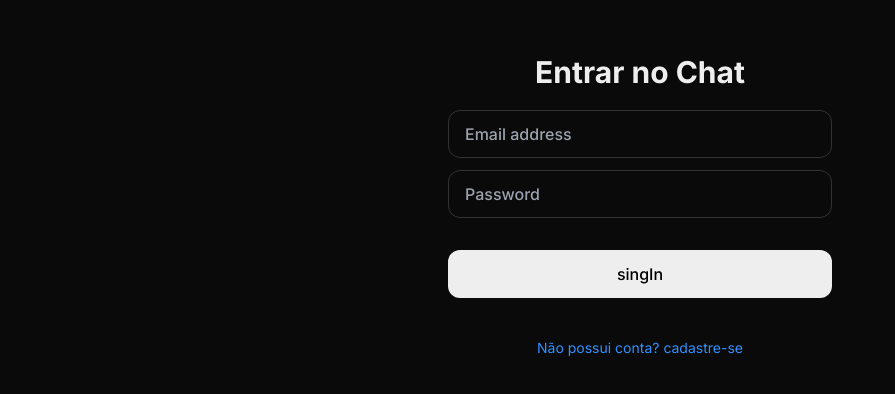
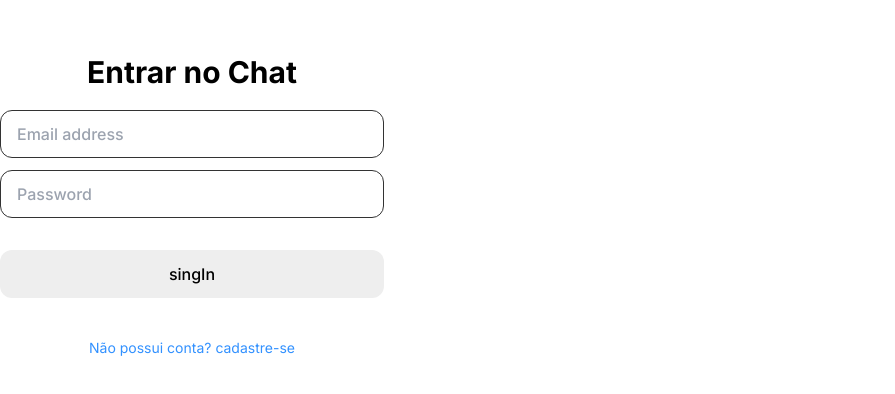
Before and after one commit to JhonatasAnicezio/chat-room, a Next.js app: page /login/email in a window 1280 px wide. Shown: the part 194-588 px from the top of the page, without its empty margins (0-895 px from the left). Built offline with nearby package versions, Linux system fonts and the light colour scheme; no server answers.

Commit message:
refact: refact struture

```diff
--- a/src/app/globals.css
+++ b/src/app/globals.css
@@ -4,6 +4,6 @@
 
 @layer base {
     .root-layout {
-        @apply flex flex-col justify-center gap-5 w-full h-screen items-center bg-[#0A0A0A] text-[#eeeeee];
+        @apply flex flex-col justify-start  w-full h-screen;
     }
 }
--- a/src/app/layout.tsx
+++ b/src/app/layout.tsx
@@ -1,7 +1,6 @@
 import type { Metadata } from "next";
 import { Inter } from "next/font/google";
 import "./globals.css";
-import ChatProvider from "@/context/Chat/chat-provider";
 
 const inter = Inter({ subsets: ["latin"] });
 
@@ -18,9 +17,7 @@ export default function RootLayout({
   return (
     <html lang="en">
       <body className={`${inter.className} root-layout`}>
-        <ChatProvider>
-          {children}
-        </ChatProvider>
+        {children}
       </body>
     </html>
   );
--- a/src/app/page.tsx
+++ b/src/app/page.tsx
@@ -1,17 +1,5 @@
-'use client'
-import Chat from "@/components/Chat";
-import Sender from "@/components/Chat/Sender";
-import { useState } from "react";
+import { redirect } from "next/navigation"
 
-export default function Home() {
-  const [username, setUsername] = useState<string>('anonymous');
-
-  return (
-    <main className="flex justify-center h-screen w-full">
-      <div className="flex flex-col h-full">
-        <Chat />
-        <Sender username={username} />
-      </div>
-    </main>
-  );
+export default function App() {
+    redirect('/home');
 }
```
